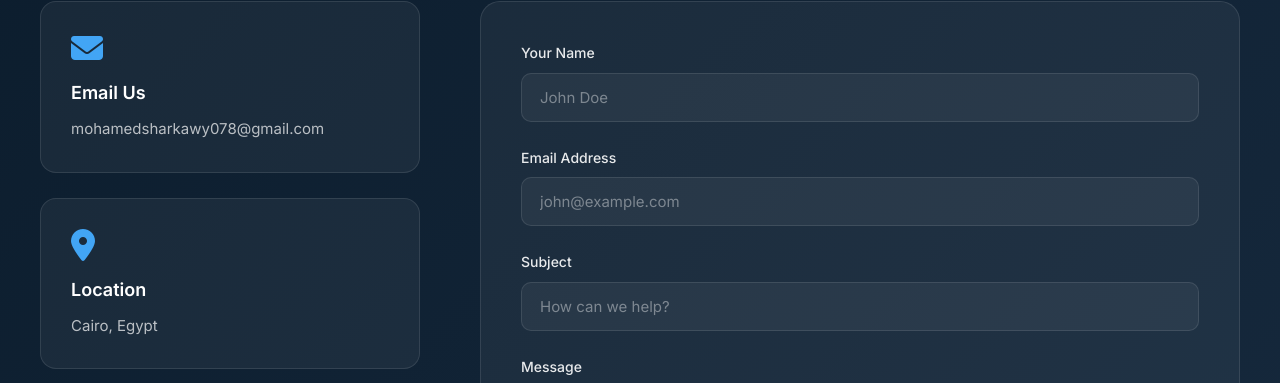
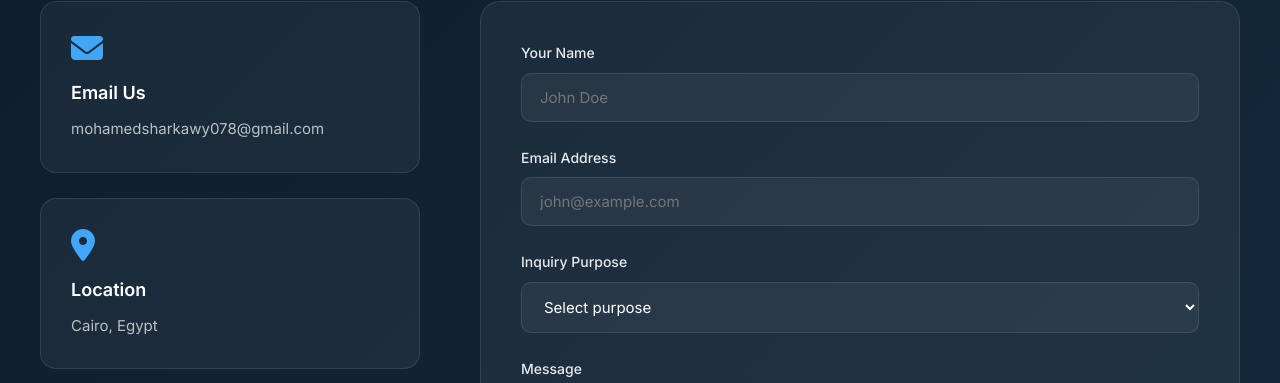
Before and after one commit to MohamedBendari/ANCS-website, a Vue app: page /contact in a window 1280 px wide. Shown: the part 333-716 px from the top of the page. Built offline with nearby package versions, Linux system fonts and the light colour scheme.

Commit message:
update home page and add app image

```diff
--- a/src/views/Contact.vue
+++ b/src/views/Contact.vue
@@ -11,29 +11,25 @@
           <div class="info-card">
             <i class="fas fa-envelope"></i>
             <h3>Email Us</h3>
-             <a href="mailto:mohamedsharkawy078@gmail.com" target="_blank"> mohamedsharkawy078@gmail.com </a>
+            <a href="mailto:mohamedsharkawy078@gmail.com" target="_blank">
+              mohamedsharkawy078@gmail.com
+            </a>
           </div>
-
 
           <div class="info-card">
             <i class="fas fa-map-marker-alt"></i>
             <h3>Location</h3>
-
-  <a
-    href="https://www.google.com/maps?q=Cairo,Egypt"
-    target="_blank"
-  >
+            <a href="https://maps.google.com" target="_blank">
               Cairo, Egypt
             </a>
-
           </div>
-
-
 
           <div class="info-card">
             <i class="fab fa-github"></i>
             <h3>GitHub</h3>
-            <a href="https://github.com/MohamedBendari" target="_blank">github.com/MohamedBendari</a>
+            <a href="https://github.com/MohamedBendari" target="_blank">
+              github.com/MohamedBendari
+            </a>
           </div>
         </div>
 
@@ -63,15 +59,14 @@
           </div>
 
           <div class="form-group">
-            <label for="subject">Subject</label>
-            <input
-              type="text"
-              id="subject"
-              v-model="form.subject"
-              placeholder="How can we help?"
-              required
-              :disabled="isSubmitting"
-            >
+            <label for="purpose">Inquiry Purpose</label>
+            <select id="purpose" v-model="form.purpose" required :disabled="isSubmitting">
+              <option disabled value="">Select purpose</option>
+              <option>Buy ANCS</option>
+              <option>Technical Support</option>
+              <option>General Question</option>
+              <option>Partnership</option>
+            </select>
           </div>
 
           <div class="form-group">
@@ -113,7 +108,7 @@ import { ref } from 'vue'
 const form = ref({
   name: '',
   email: '',
-  subject: '',
+  purpose: '',
   message: ''
 })
 
@@ -141,8 +136,8 @@ const submitForm = async () => {
         icon: 'fas fa-check-circle',
         message: 'Message sent successfully! We\'ll get back to you soon.'
       }
-      // Reset form
-      form.value = { name: '', email: '', subject: '', message: '' }
+      // Reset form fields
+      form.value = { name: '', email: '', purpose: '', message: '' }
     } else {
       throw new Error(data.message || 'Something went wrong')
     }
@@ -231,7 +226,6 @@ const submitForm = async () => {
   color: white;
 }
 
-.info-card p,
 .info-card a {
   font-size: 15px;
   color: rgba(255, 255, 255, 0.7);
@@ -263,6 +257,7 @@ const submitForm = async () => {
 }
 
 .form-group input,
+.form-group select,
 .form-group textarea {
   width: 100%;
   padding: 14px 18px;
@@ -275,21 +270,17 @@ const submitForm = async () => {
   font-family: inherit;
 }
 
+.form-group select option {
+  background: #16293d;
+  color: white;
+}
+
 .form-group input:focus,
+.form-group select:focus,
 .form-group textarea:focus {
   outline: none;
   border-color: #42a5f5;
   background: rgba(255, 255, 255, 0.08);
-}
-
-.form-group input::placeholder,
-.form-group textarea::placeholder {
-  color: rgba(255, 255, 255, 0.4);
-}
-
-.form-group textarea {
-  resize: vertical;
-  min-height: 120px;
 }
 
 .submit-btn {
@@ -319,12 +310,6 @@ const submitForm = async () => {
   cursor: not-allowed;
 }
 
-.loading {
-  display: flex;
-  align-items: center;
-  gap: 10px;
-}
-
 .status-message {
   margin-top: 20px;
   padding: 16px;
@@ -347,43 +332,16 @@ const submitForm = async () => {
   color: #ef4444;
 }
 
-/* Responsive */
 @media (max-width: 968px) {
-  .contact-content {
-    grid-template-columns: 1fr;
-  }
-
-  .contact-info {
-    order: 2;
-    flex-direction: row;
-    flex-wrap: wrap;
-  }
-
-  .info-card {
-    flex: 1;
-    min-width: 250px;
-  }
-
-  .contact-form {
-    order: 1;
-  }
+  .contact-content { grid-template-columns: 1fr; }
+  .contact-info { order: 2; flex-direction: row; flex-wrap: wrap; }
+  .info-card { flex: 1; min-width: 250px; }
+  .contact-form { order: 1; }
 }
 
 @media (max-width: 768px) {
-  .contact-header h1 {
-    font-size: 36px;
-  }
-
-  .contact-info {
-    flex-direction: column;
-  }
-
-  .info-card {
-    min-width: 100%;
-  }
-
-  .contact-form {
-    padding: 25px;
-  }
+  .contact-header h1 { font-size: 36px; }
+  .contact-info { flex-direction: column; }
+  .info-card { min-width: 100%; }
 }
 </style>
```
Lines whose indentation alone changed are shown as unchanged.
